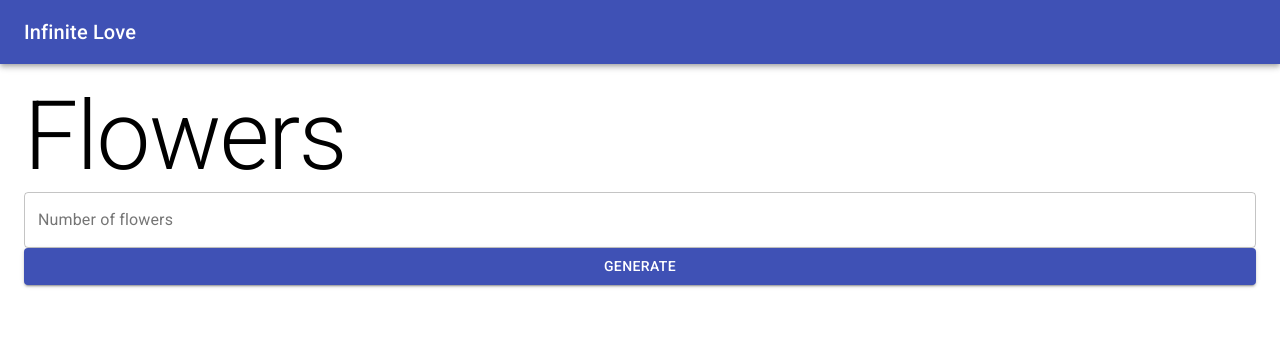
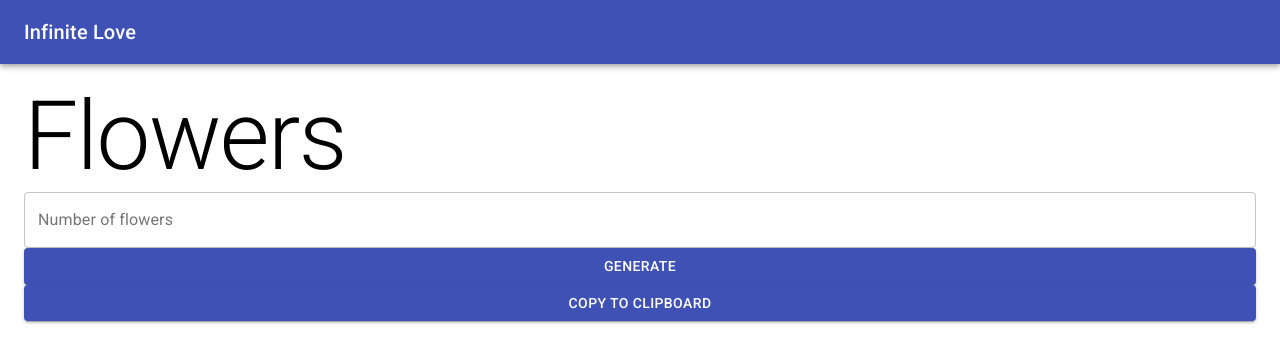
Before and after one commit to edwin-g/infinite-love, a React (Create React App) app: page /flowers in a window 1280 px wide. Shown: the top 362 px of the page. Built offline with nearby package versions, Linux system fonts and the light colour scheme.

Commit message:
feat: Add copy to clipboard btn

```diff
--- a/src/pages/Flowers.tsx
+++ b/src/pages/Flowers.tsx
@@ -53,6 +53,9 @@ export default () => {
         <Button color="primary" variant="contained" fullWidth type="submit">
           Generate
         </Button>
+        <Button color="primary" variant="contained" fullWidth type="submit">
+          Copy to clipboard
+        </Button>
       </form>
     </div>
   );
```
